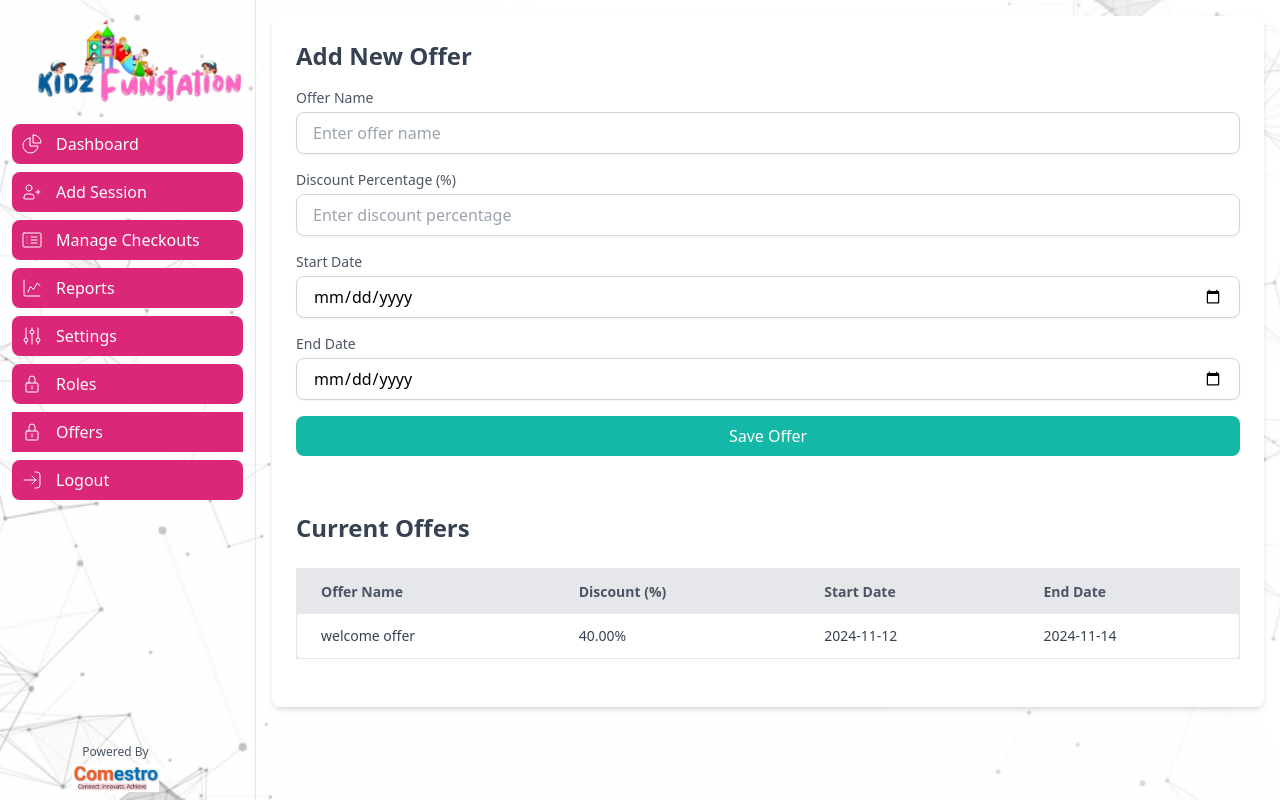
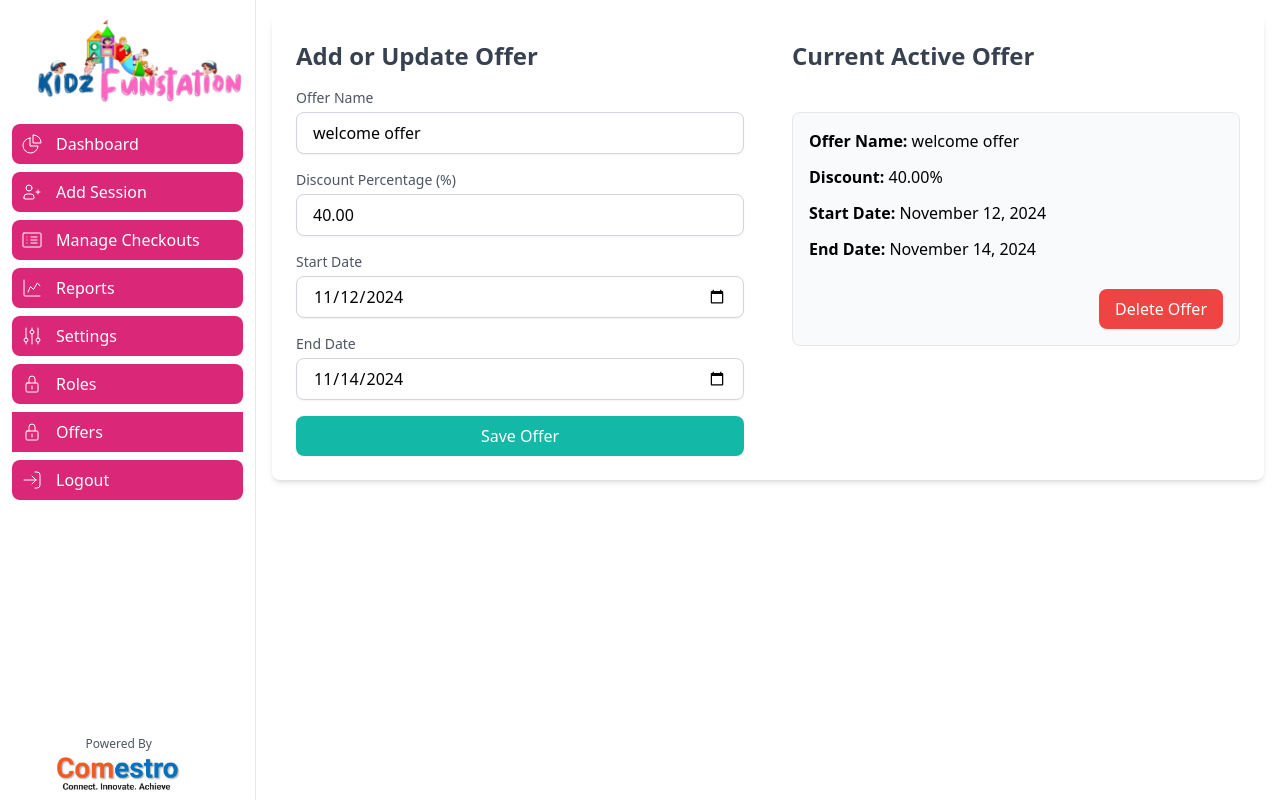
Before and after one commit to Comestro/funstation, a PHP site: page /offer.php in a window 1280 px wide. Run offline with PHP 8.4, Linux system fonts and the light colour scheme; data comes from the database, SQL or seed files in the repository; some libraries are stand-ins or nearby versions.

Commit message:
some work

```diff
--- a/include/insert_session_form.php
+++ b/include/insert_session_form.php
@@ -38,7 +38,7 @@
         <option value="4">4 hours</option>
         <option value="5">5 hours</option>
     </select>
-    <p class="text-xs text-slate-300">By default 1 hour is assigned automatically</p>
+    <p class="text-xs text-slate-400">By default 1 hour is assigned automatically</p>
 </div>
 
 
--- a/include/sidebar.php
+++ b/include/sidebar.php
@@ -1,5 +1,5 @@
 <aside id="logo-sidebar" class="fixed top-0 md:bg-transparent bg-gray-100  left-0 z-40 w-64 h-screen transition-transform -translate-x-full sm:translate-x-0" aria-label="Sidebar">
-    <div class="h-full px-3 py-4 overflow-y-auto border-r">
+    <div class="h-full px-3 py-4 overflow-y-auto bg-gradient-to-b from-transparent to-white via-transparent border-r">
         <a href="" class="flex items-center ps-2.5 mb-5">
             <img src="images/logo.png" class="w-full me-3" alt="Flowbite Logo" />
         </a>
@@ -83,9 +83,9 @@
         </ul>
 
     </div>
-    <div class="flex flex-col items-center justify-center fixed bottom-0 left-16 px-2 py-2">
+    <div class="flex flex-col items-center justify-center fixed bottom-0 left-12 px-2 py-2">
         <p class="text-center text-gray-600 text-xs mb-1">Powered By</p>
-        <img src="images/comestro_logo.png" alt="Comestro Logo" class=" h-7 object-contain">
+        <img src="images/comestro_logo.png" alt="Comestro Logo" class=" h-9 object-contain">
     </div>
 
 </aside>
--- a/offer.php
+++ b/offer.php
@@ -1,28 +1,38 @@
 <?php
 require_once 'config/database.php';
-// require_once 'include/login_required.php';
 
-// Handle form submission and insert offer into the database
+// Handle form submission
 if ($_SERVER['REQUEST_METHOD'] == 'POST') {
     $offer_name = $_POST['offer_name'];
     $discount_percentage = $_POST['discount_percentage'];
     $start_date = $_POST['start_date'];
     $end_date = $_POST['end_date'];
 
-    // Insert offer into the database
+    // Check if there is already an active offer
+    $db->query("DELETE FROM offers"); // Delete any existing offers
+
+    // Insert the new offer
     $stmt = $db->prepare("INSERT INTO offers (offer_name, discount_percentage, start_date, end_date) VALUES (?, ?, ?, ?)");
     $stmt->bind_param("siss", $offer_name, $discount_percentage, $start_date, $end_date);
     $stmt->execute();
     $stmt->close();
+    header("Location: " . $_SERVER['PHP_SELF']); // Refresh the page
 }
 
-// Fetch all offers to display
-$offers = [];
-$result = $db->query("SELECT * FROM offers ORDER BY start_date DESC");
-if ($result) {
-    $offers = $result->fetch_all(MYSQLI_ASSOC);
-    $result->close();
+// Handle delete request
+if (isset($_GET['delete_offer_id'])) {
+    $offerId = $_GET['delete_offer_id'];
+    $stmt = $db->prepare("DELETE FROM offers WHERE id = ?");
+    $stmt->bind_param("i", $offerId);
+    $stmt->execute();
+    $stmt->close();
+    header("Location: " . $_SERVER['PHP_SELF']); // Refresh the page
+    exit();
 }
+
+// Fetch the current offer
+$result = $db->query("SELECT * FROM offers LIMIT 1");
+$currentOffer = $result->fetch_assoc();
 ?>
 
 <!DOCTYPE html>
@@ -33,93 +43,81 @@ if ($result) {
     <meta name="viewport" content="width=device-width, initial-scale=1.0">
     <title>Offer Management - A World for Kidz</title>
     <script src="https://cdn.tailwindcss.com"></script>
-    <script src="https://code.jquery.com/jquery-3.5.1.min.js"></script>
     <link href="https://cdn.jsdelivr.net/npm/flowbite@2.5.2/dist/flowbite.min.css" rel="stylesheet" />
-    <script src="https://cdnjs.cloudflare.com/ajax/libs/jquery-modal/0.9.1/jquery.modal.min.js"></script>
-    <link rel="stylesheet" href="https://cdnjs.cloudflare.com/ajax/libs/jquery-modal/0.9.1/jquery.modal.min.css" />
-    <link rel="stylesheet" href="style.css">
 </head>
 
-<body class="bg-cover h-screen overflow-y-scroll ">
-    <!-- Sidebar Toggle Button -->
-    <button data-drawer-target="logo-sidebar" data-drawer-toggle="logo-sidebar" aria-controls="logo-sidebar" type="button" class="inline-flex items-center p-2 mt-2 ms-3 text-sm text-gray-500 rounded-lg sm:hidden hover:bg-gray-100 focus:outline-none focus:ring-2 focus:ring-gray-200">
-        <span class="sr-only">Open sidebar</span>
-        <svg class="w-6 h-6" aria-hidden="true" fill="currentColor" viewBox="0 0 20 20" xmlns="http://www.w3.org/2000/svg">
-            <path clip-rule="evenodd" fill-rule="evenodd" d="M2 4.75A.75.75 0 012.75 4h14.5a.75.75 0 010 1.5H2.75A.75.75 0 012 4.75zm0 10.5a.75.75 0 01.75-.75h7.5a.75.75 0 010 1.5h-7.5a.75.75 0 01-.75-.75zM2 10a.75.75 0 01.75-.75h14.5a.75.75 0 010 1.5H2.75A.75.75 0 012 10z"></path>
-        </svg>
-    </button>
-
+<body class="bg-cover h-screen overflow-y-scroll">
     <?php include_once "include/sidebar.php"; ?>
 
-    <!-- Main Content -->
     <div class="p-4 sm:ml-64">
         <div class="p-6 bg-white rounded-lg shadow-md">
-            <div class="grid grid-cols-1 gap-6 mb-6">
+            <div class="flex flex-col lg:flex-row lg:gap-12">
                 <!-- Offer Form -->
-                <form action="" method="POST" class="space-y-4">
-                    <h3 class="text-2xl font-semibold text-gray-700">Add New Offer</h3>
+                <form action="" method="POST" class="space-y-4 flex-1">
+                    <h3 class="text-2xl font-semibold text-gray-700">Add or Update Offer</h3>
 
                     <div>
                         <label for="offer_name" class="block text-sm font-medium text-gray-600">Offer Name</label>
                         <input type="text" id="offer_name" name="offer_name" required
-                               class="w-full mt-1 px-4 py-2 border border-gray-300 rounded-lg shadow-sm focus:ring focus:ring-teal-200 focus:border-teal-400"
-                               placeholder="Enter offer name">
+                            value="<?= htmlspecialchars($currentOffer['offer_name'] ?? '') ?>"
+                            class="w-full mt-1 px-4 py-2 border border-gray-300 rounded-lg shadow-sm focus:ring focus:ring-teal-200 focus:border-teal-400">
                     </div>
 
                     <div>
                         <label for="discount_percentage" class="block text-sm font-medium text-gray-600">Discount Percentage (%)</label>
                         <input type="number" id="discount_percentage" name="discount_percentage" min="0" max="100" step="0.01" required
-                               class="w-full mt-1 px-4 py-2 border border-gray-300 rounded-lg shadow-sm focus:ring focus:ring-teal-200 focus:border-teal-400"
-                               placeholder="Enter discount percentage">
+                            value="<?= htmlspecialchars($currentOffer['discount_percentage'] ?? '') ?>"
+                            class="w-full mt-1 px-4 py-2 border border-gray-300 rounded-lg shadow-sm focus:ring focus:ring-teal-200 focus:border-teal-400">
                     </div>
 
                     <div>
                         <label for="start_date" class="block text-sm font-medium text-gray-600">Start Date</label>
                         <input type="date" id="start_date" name="start_date" required
-                               class="w-full mt-1 px-4 py-2 border border-gray-300 rounded-lg shadow-sm focus:ring focus:ring-teal-200 focus:border-teal-400">
+                            value="<?= htmlspecialchars($currentOffer['start_date'] ?? '') ?>"
+                            class="w-full mt-1 px-4 py-2 border border-gray-300 rounded-lg shadow-sm focus:ring focus:ring-teal-200 focus:border-teal-400">
                     </div>
 
                     <div>
                         <label for="end_date" class="block text-sm font-medium text-gray-600">End Date</label>
                         <input type="date" id="end_date" name="end_date" required
-                               class="w-full mt-1 px-4 py-2 border border-gray-300 rounded-lg shadow-sm focus:ring focus:ring-teal-200 focus:border-teal-400">
+                            value="<?= htmlspecialchars($currentOffer['end_date'] ?? '') ?>"
+                            class="w-full mt-1 px-4 py-2 border border-gray-300 rounded-lg shadow-sm focus:ring focus:ring-teal-200 focus:border-teal-400">
                     </div>
 
                     <button type="submit"
-                            class="w-full py-2 px-4 bg-teal-500 text-white font-medium rounded-lg hover:bg-teal-600 focus:outline-none focus:ring-2 focus:ring-teal-300">
+                        class="w-full py-2 px-4 bg-teal-500 text-white font-medium rounded-lg hover:bg-teal-600 focus:outline-none focus:ring-2 focus:ring-teal-300">
                         Save Offer
                     </button>
                 </form>
 
-                <!-- Display Offers -->
-                <h3 class="text-2xl font-semibold text-gray-700 mt-8">Current Offers</h3>
-                <div class="overflow-auto">
-                    <table class="min-w-full bg-white border border-gray-200 rounded-lg shadow-md">
-                        <thead>
-                            <tr class="bg-gray-200 text-gray-600 text-sm leading-normal">
-                                <th class="py-3 px-6 text-left">Offer Name</th>
-                                <th class="py-3 px-6 text-left">Discount (%)</th>
-                                <th class="py-3 px-6 text-left">Start Date</th>
-                                <th class="py-3 px-6 text-left">End Date</th>
-                            </tr>
-                        </thead>
-                        <tbody class="text-gray-700 text-sm font-light">
-                            <?php foreach ($offers as $offer): ?>
-                                <tr class="border-b border-gray-200 hover:bg-gray-100">
-                                    <td class="py-3 px-6 text-left"><?php echo htmlspecialchars($offer['offer_name']); ?></td>
-                                    <td class="py-3 px-6 text-left"><?php echo htmlspecialchars($offer['discount_percentage']); ?>%</td>
-                                    <td class="py-3 px-6 text-left"><?php echo htmlspecialchars($offer['start_date']); ?></td>
-                                    <td class="py-3 px-6 text-left"><?php echo htmlspecialchars($offer['end_date']); ?></td>
-                                </tr>
-                            <?php endforeach; ?>
-                        </tbody>
-                    </table>
-                </div>
+                <!-- Active Offer Details -->
+                <?php if ($currentOffer): ?>
+                    <div class="flex-1 mt-12 lg:mt-0">
+                        <h3 class="text-2xl font-semibold text-gray-700">Current Active Offer</h3>
+                        <div class="p-4 border rounded-lg bg-gray-50 flex flex-col mt-10 gap-3">
+                            <p><strong>Offer Name:</strong> <?= htmlspecialchars($currentOffer['offer_name']) ?></p>
+                            <p><strong>Discount:</strong> <?= htmlspecialchars($currentOffer['discount_percentage']) ?>%</p>
+                            <p><strong>Start Date:</strong>
+                                <?= htmlspecialchars(date("F j, Y", strtotime($currentOffer['start_date']))) ?>
+                            </p>
+                            <p><strong>End Date:</strong>
+                                <?= htmlspecialchars(date("F j, Y", strtotime($currentOffer['end_date']))) ?>
+                            </p>
+                            <a href="?delete_offer_id=<?= $currentOffer['id'] ?>"
+                                class="mt-4 self-end py-2 px-4 bg-red-500 text-white font-medium rounded-lg hover:bg-red-600 focus:outline-none focus:ring-2 focus:ring-red-300">
+                                Delete Offer
+                            </a>
+                        </div>
+                    </div>
+                <?php else: ?>
+                    <div class="flex-1 mt-8 lg:mt-0">
+                        <h3 class="text-2xl font-semibold text-gray-700">No Active Offer</h3>
+                    </div>
+                <?php endif; ?>
             </div>
         </div>
     </div>
 
-    <!-- Flowbite JavaScript -->
     <script src="https://cdn.jsdelivr.net/npm/flowbite@2.5.2/dist/flowbite.min.js"></script>
 </body>
 
```
Also changed, not shown: login.php (+6 -5 lines), images/comestro_logo(2).png (deleted), images/comestro_logo.png.
